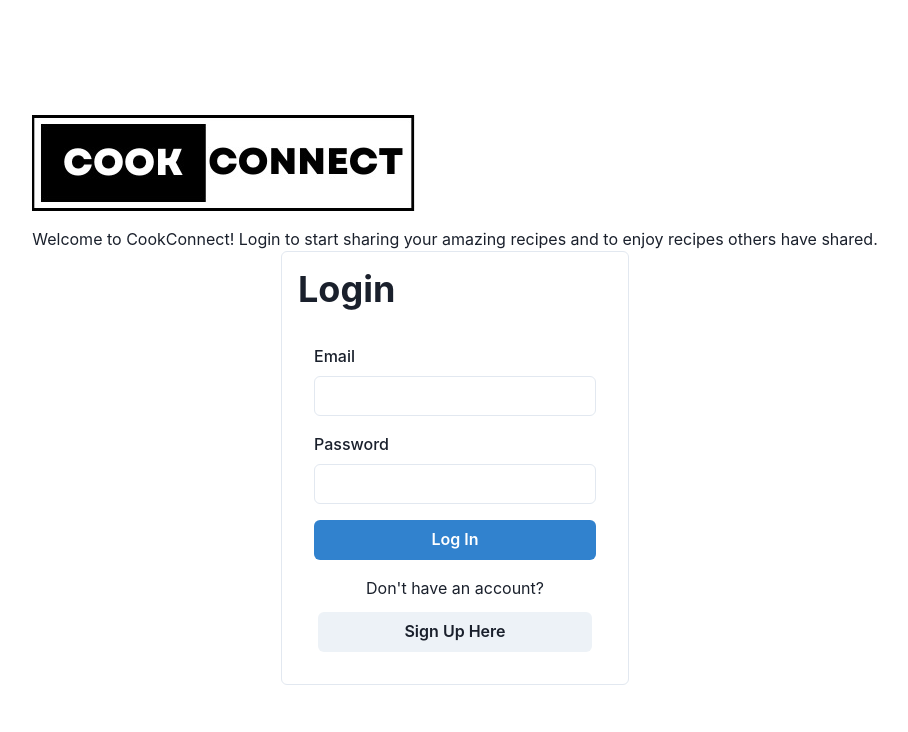
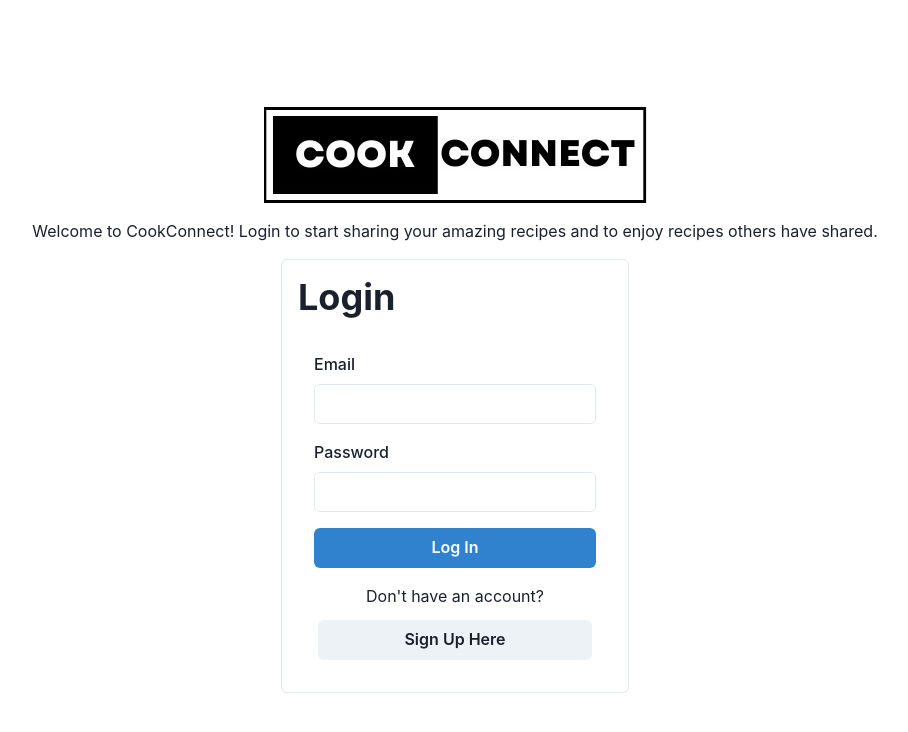
Before and after one commit to cjsanc1/cookconnect, a React (Create React App) app: page /recipes/1 in a window 1280 px wide. Shown: the top 732 px of the page, without its empty margins (185-1093 px from the left). Built offline with nearby package versions, Linux system fonts and the light colour scheme.

Commit message:
i hope this is allowed, im working on css stuff, nudging things

```diff
--- a/src/pages/AuthPage/AuthPage.jsx
+++ b/src/pages/AuthPage/AuthPage.jsx
@@ -9,8 +9,10 @@ export default function AuthPage({ setUser }) {
   return (
     <Center height="100vh" flexDirection="column">
       <Box textAlign="center">
-        <Image src="/CookConnect.jpeg" alt="CookConnect Image" />
-        <Text mt={4}>
+        <Center>
+          <Image src="/CookConnect.jpeg" alt="CookConnect Image" />
+        </Center>
+        <Text mt={4} mb={4}>
           Welcome to CookConnect! Login to start sharing your amazing recipes
           and to enjoy recipes others have shared.
         </Text>
```
